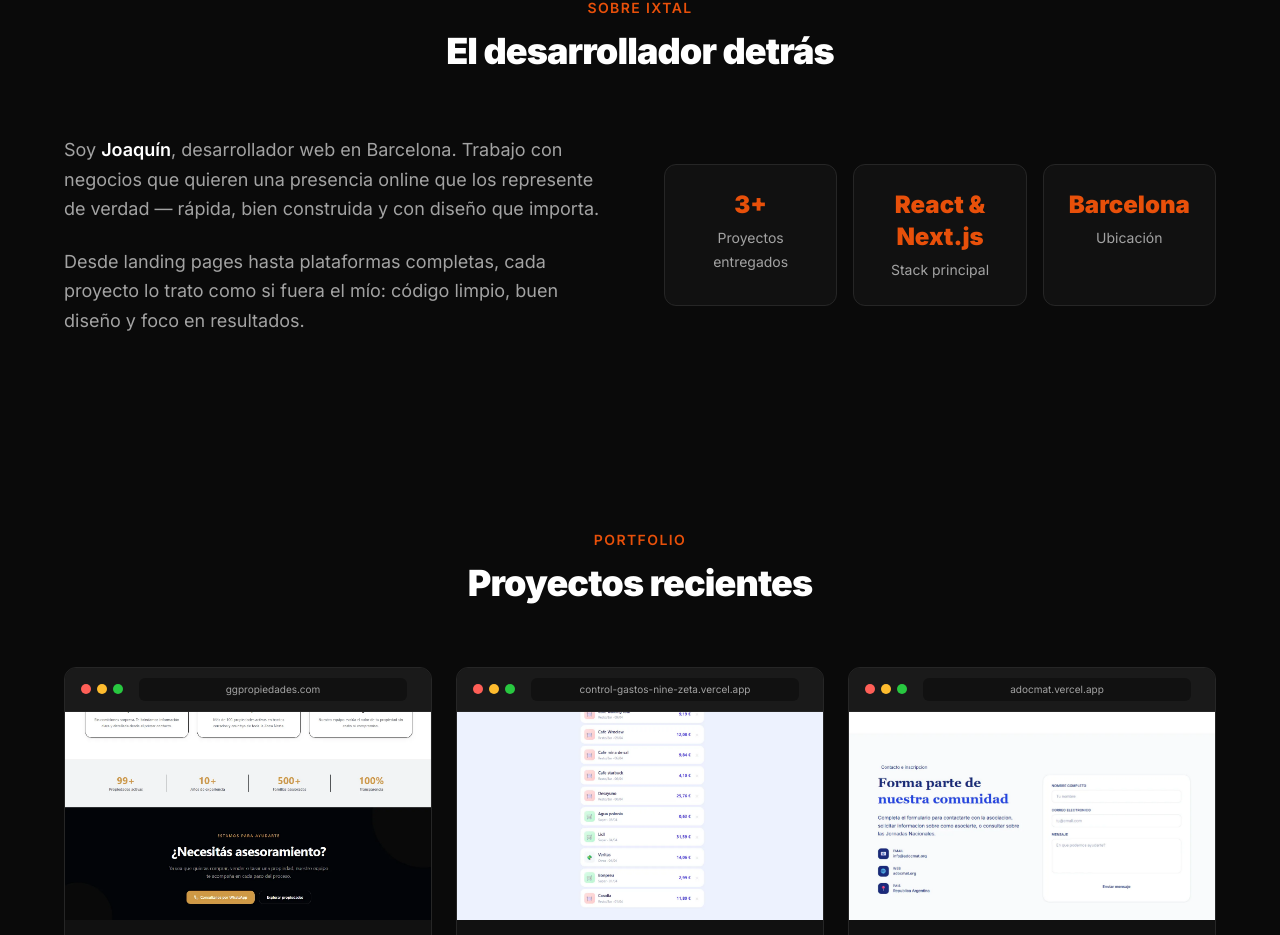
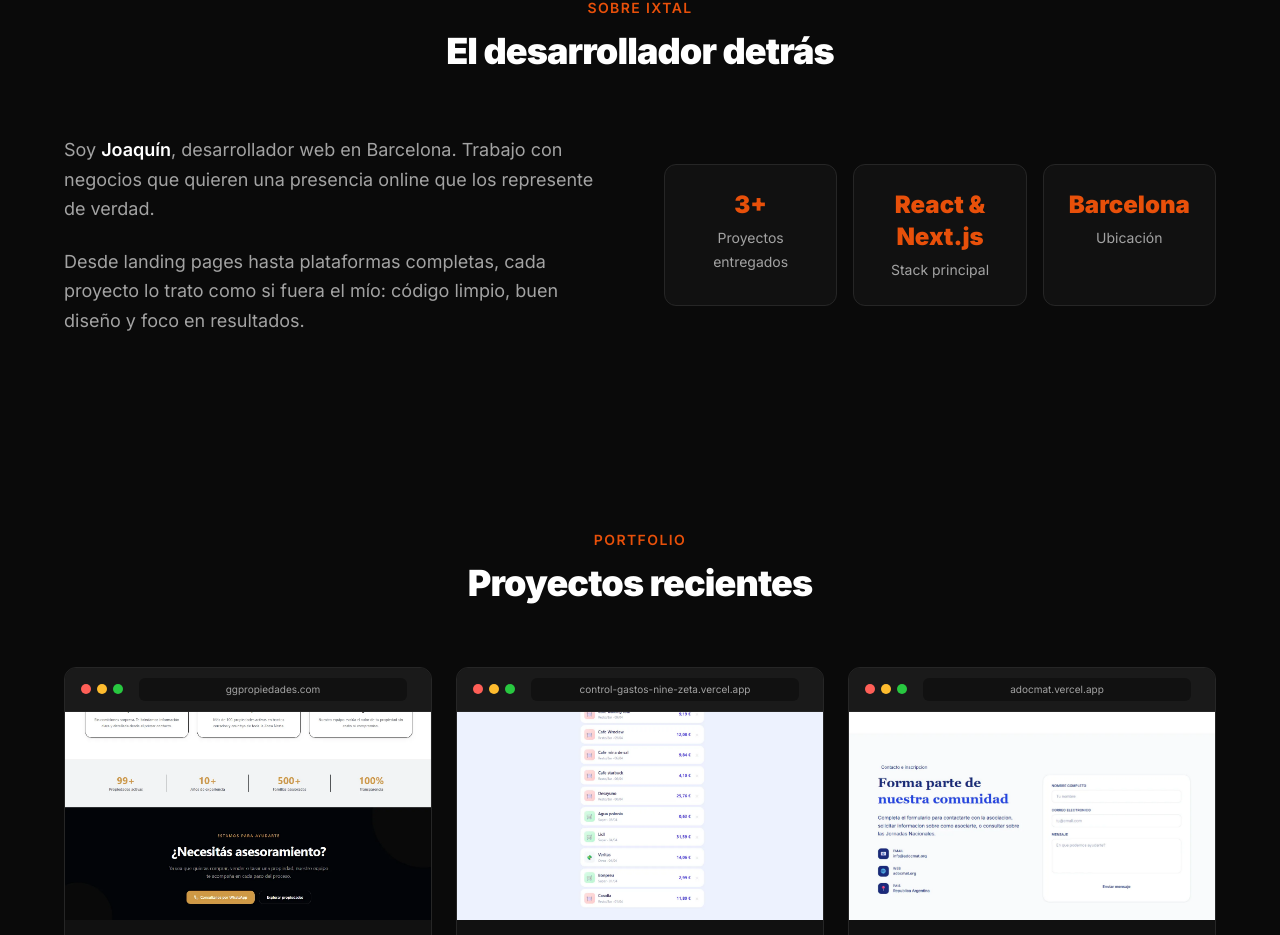
Before and after one commit to Joakoali/Landing, a React (Vite) app: page / in a window 1280 px wide. Shown: the part 1455-2390 px from the top of the page. Built offline with nearby package versions, Linux system fonts and the light colour scheme.

Commit message:
fix: update About component

```diff
--- a/src/components/About.tsx
+++ b/src/components/About.tsx
@@ -20,11 +20,9 @@ export default function About() {
         <div className="grid grid-cols-1 md:grid-cols-2 gap-12 items-center">
           <div>
             <p className="text-text-muted text-lg leading-relaxed mb-6">
-              Soy{" "}
-              <span className="text-white font-semibold">Joaquín</span>
-              , desarrollador web en Barcelona. Trabajo con negocios que quieren
-              una presencia online que los represente de verdad — rápida, bien
-              construida y con diseño que importa.
+              Soy <span className="text-white font-semibold">Joaquín</span>,
+              desarrollador web en Barcelona. Trabajo con negocios que quieren
+              una presencia online que los represente de verdad.
             </p>
             <p className="text-text-muted text-lg leading-relaxed">
               Desde landing pages hasta plataformas completas, cada proyecto lo
```
